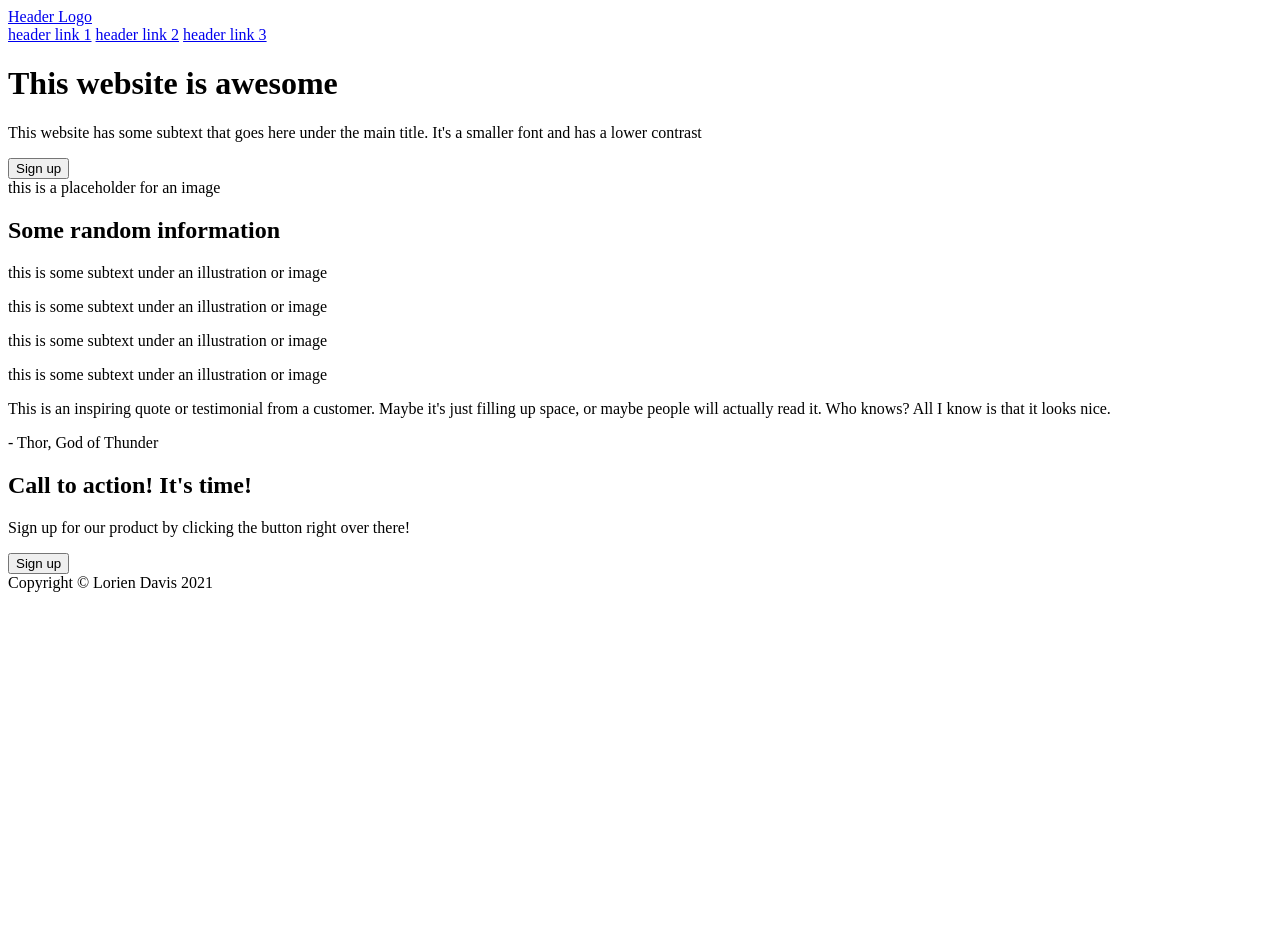
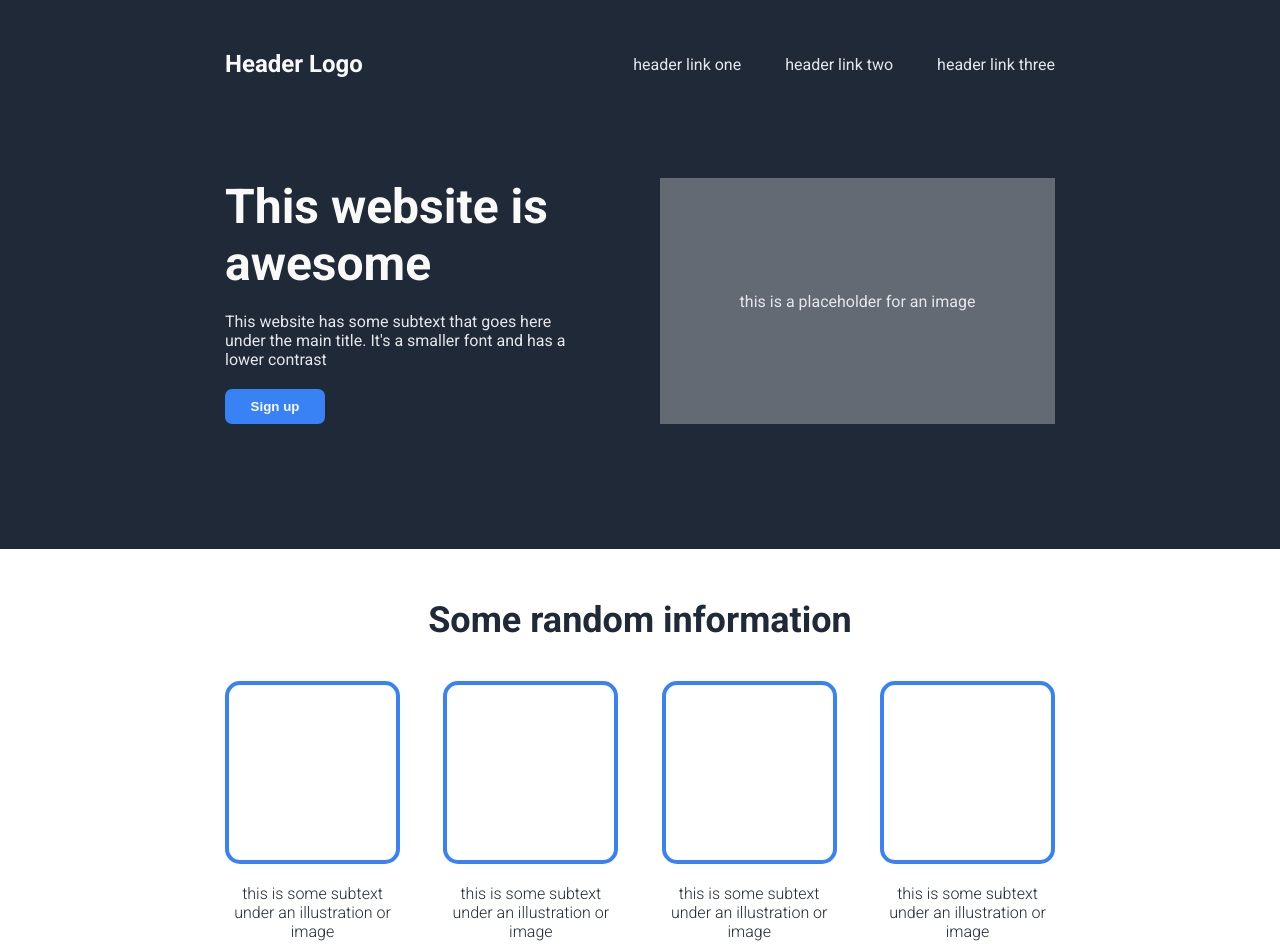
Before and after one commit to lorien-davis/landing-page, a plain HTML site: page index.html in a window 1280 px wide. Shown: the top 944 px of the page. Before the commit the page ends 800 px from the top, so only its background shows below. Drawn offline with Linux system fonts and the light colour scheme.

Commit message:
Add style and modify layout

```diff
--- a/css/style.css
+++ b/css/style.css
@@ -0,0 +1,167 @@
+@import url("https://fonts.googleapis.com/css2?family=Roboto:ital,wght@0,100;0,300;0,400;0,700;1,100;1,300;1,400;1,700&display=swap");
+
+* {
+  margin: 0;
+  padding: 0;
+}
+
+body {
+  color: #1f2937;
+  font-family: "Roboto", Helvetica, sans-serif;
+}
+
+header,
+footer,
+.hero,
+.info,
+.testimonial,
+.cta {
+  padding: 50px 225px;
+}
+
+.hero,
+.info {
+  padding-bottom: 125px;
+}
+
+header,
+footer {
+  display: flex;
+  justify-content: space-between;
+  align-items: center;
+  background-color: #1f2937;
+}
+
+header a {
+  color: #e5e7eb;
+  text-decoration: none;
+}
+
+header .logo {
+  color: #f9faf8;
+  font-size: 24px;
+  font-weight: bold;
+}
+
+nav a {
+  margin-left: 40px;
+}
+
+footer {
+  justify-content: center;
+  align-items: center;
+  font-weight: 300;
+  color: #e5e7eb;
+}
+
+.hero {
+  display: flex;
+  gap: 80px;
+  background-color: #1f2937;
+}
+
+.hero .text {
+  flex: 1;
+  color: #e5e7eb;
+}
+
+.hero h1 {
+  margin-bottom: 20px;
+  font-size: 48px;
+  color: #f9faf8;
+}
+
+.hero p {
+  margin-bottom: 20px;
+}
+
+button {
+  padding: 10px;
+  width: 100px;
+  border: none;
+  border-radius: 7px;
+  font-weight: bold;
+  color: #f9faf8;
+  background-color: #3882f6;
+  cursor: pointer;
+}
+
+.hero .img {
+  padding: 20px;
+  flex: 1;
+  display: flex;
+  justify-content: center;
+  align-items: center;
+  color: #e5e7eb;
+  background-color: hsla(0, 0%, 100%, 0.3);
+}
+
+.info {
+  display: flex;
+  flex-direction: column;
+}
+
+.info h2 {
+  margin-bottom: 20px;
+  text-align: center;
+  font-weight: bold;
+  font-size: 36px;
+}
+
+.cards {
+  display: flex;
+  justify-content: space-between;
+  text-align: center;
+  font-weight: 300;
+}
+
+.card {
+  width: 175px;
+}
+
+.card div {
+  margin: 20px auto;
+  height: 175px;
+  border: 4px solid #3882f6;
+  border-radius: 15px;
+}
+
+.testimonial {
+  height: 250px;
+  display: flex;
+  flex-direction: column;
+  justify-content: center;
+  background-color: #e7e5eb;
+}
+
+.quote {
+  margin-bottom: 20px;
+  font-size: 36px;
+  font-weight: 200;
+  font-style: italic;
+}
+
+.quotee {
+  font-size: 24px;
+  font-weight: 700;
+  text-align: right;
+}
+
+.modal {
+  margin: 75px 225px;
+  padding: 50px 100px;
+  display: flex;
+  justify-content: space-between;
+  align-items: center;
+  border-radius: 10px;
+  color: #f9faf8;
+  background-color: #3882f6;
+}
+
+.modal p {
+  color: #e5e7eb;
+}
+
+.modal button {
+  border: 2px solid #f9faf8;
+}
--- a/index.html
+++ b/index.html
@@ -10,13 +10,12 @@
 </head>
 
 <body>
-    <container>
     <header>
         <a class="logo" href="#">Header Logo<a>
                 <nav>
-                        <a href="#">header link 1</a>
-                        <a href="#">header link 2</a>
-                        <a href="#">header link 3</a>
+                    <a href="#">header link one</a>
+                    <a href="#">header link two</a>
+                    <a href="#">header link three</a>
                 </nav>
     </header>
     <div class="hero">
@@ -32,19 +31,19 @@
         <h2>Some random information</h2>
         <div class="cards">
             <div class="card">
-                    <div class="img>"></div>
+                <div></div>
                 <p>this is some subtext under an illustration or image</p>
             </div>
             <div class="card">
-                    <div class="img>"></div>
+                <div></div>
                 <p>this is some subtext under an illustration or image</p>
             </div>
             <div class="card">
-                    <div class="img>"></div>
+                <div></div>
                 <p>this is some subtext under an illustration or image</p>
             </div>
             <div class="card">
-                    <div class="img>"></div>
+                <div></div>
                 <p>this is some subtext under an illustration or image</p>
             </div>
         </div>
@@ -64,7 +63,6 @@
         </div>
     </div>
     <footer>Copyright &copy; Lorien Davis 2021</footer>
-    </container>
 </body>
 
 </html>
```
Lines whose indentation alone changed are shown as unchanged.
